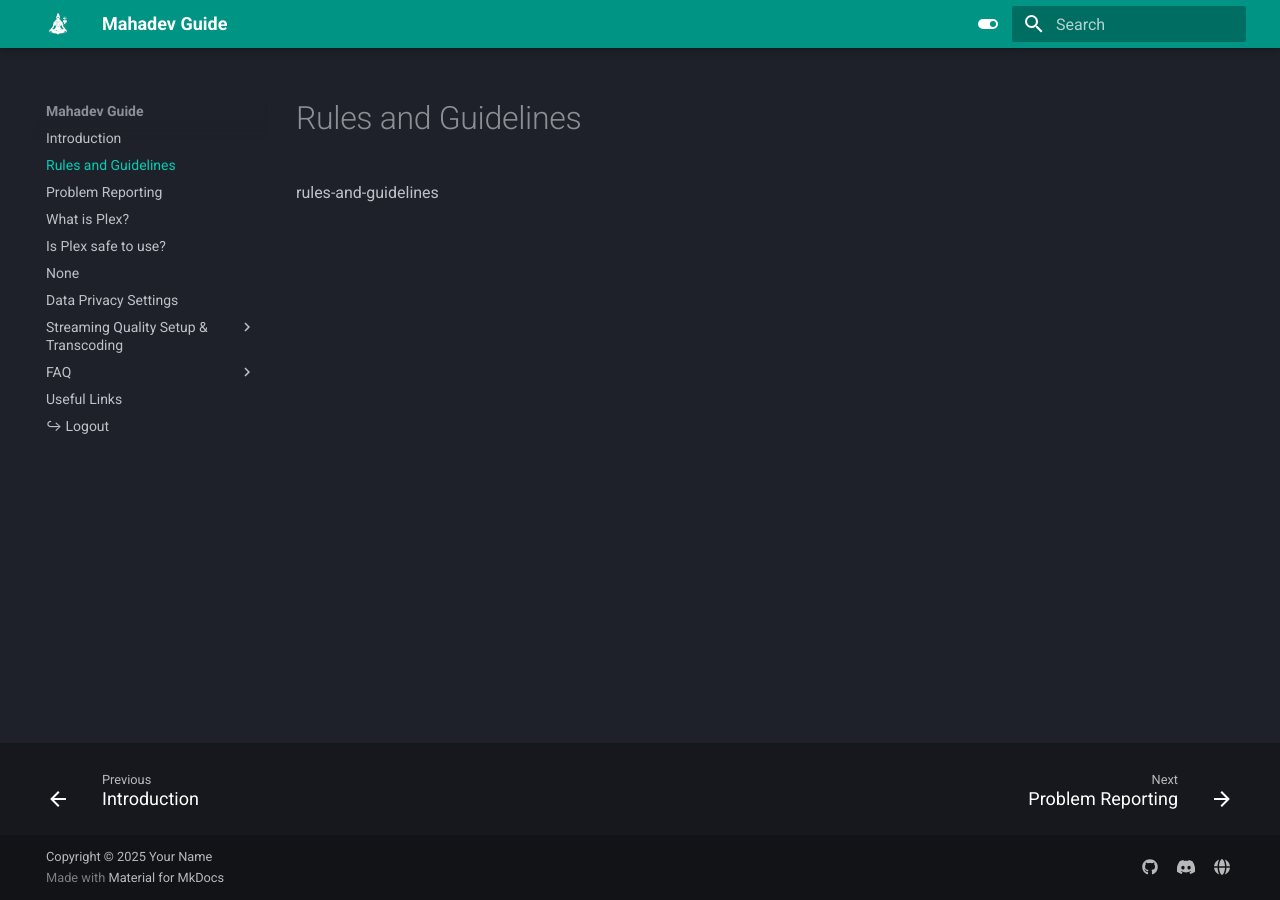
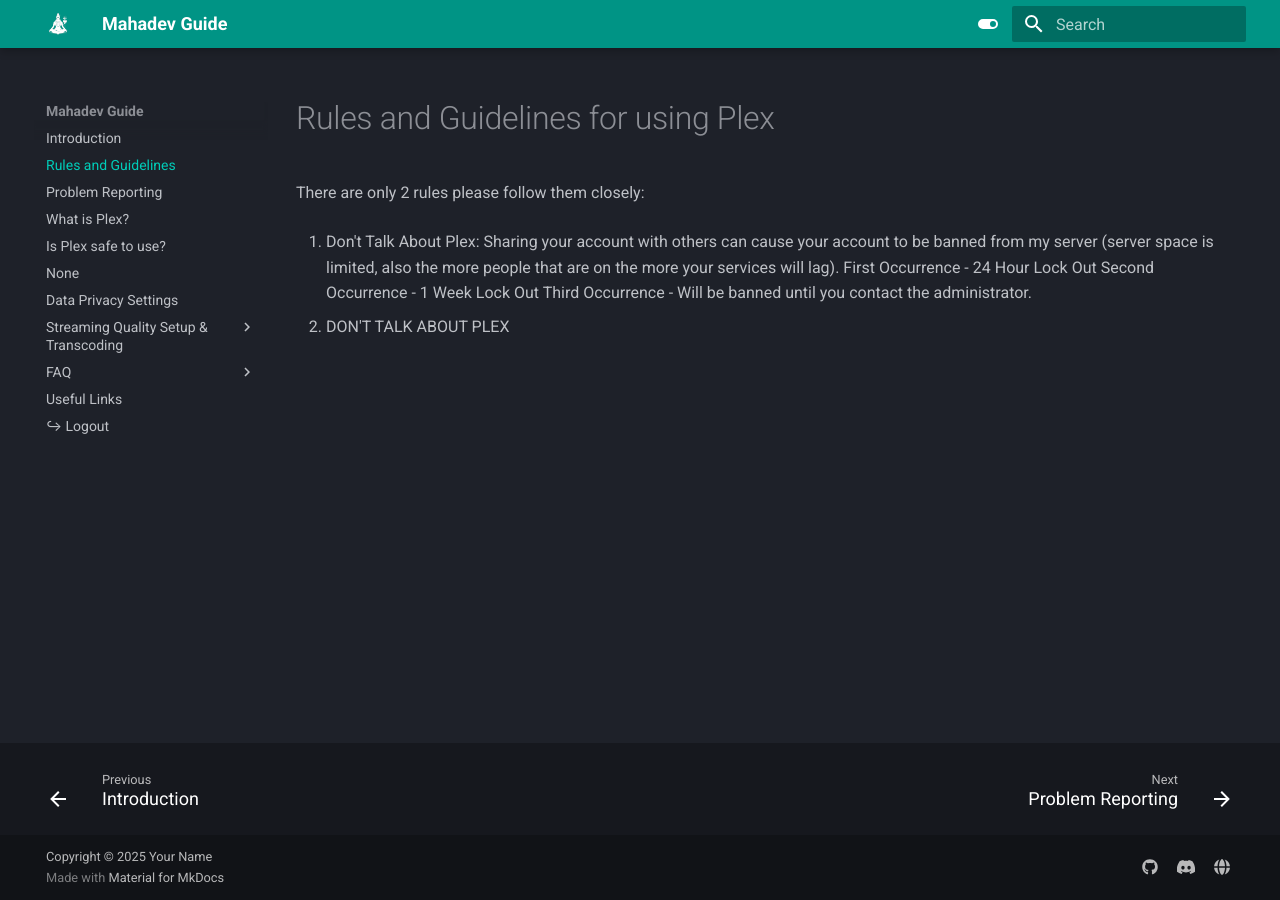
Before and after one commit to sagar4884/plex-guide, an MkDocs documentation site: the page built from docs/rules-and-guidelines.md, in a window 1280 px wide. Built offline with MkDocs 1.6.1 and Material for MkDocs 9.7.7, drawn with Linux system fonts in a browser that asks for light colours.

Commit message:
Update rules-and-guidelines.md

```diff
--- a/docs/rules-and-guidelines.md
+++ b/docs/rules-and-guidelines.md
@@ -1 +1,11 @@
-rules-and-guidelines
+# Rules and Guidelines for using Plex
+
+There are only 2 rules please follow them closely:
+
+1. Don't Talk About Plex:
+    Sharing your account with others can cause your account to be banned from my server (server space is limited, also the more people that are on the more your services will lag).
+    First Occurrence - 24 Hour Lock Out
+    Second Occurrence - 1 Week Lock Out
+    Third Occurrence - Will be banned until you contact the administrator.
+
+2. DON'T TALK ABOUT PLEX
```
